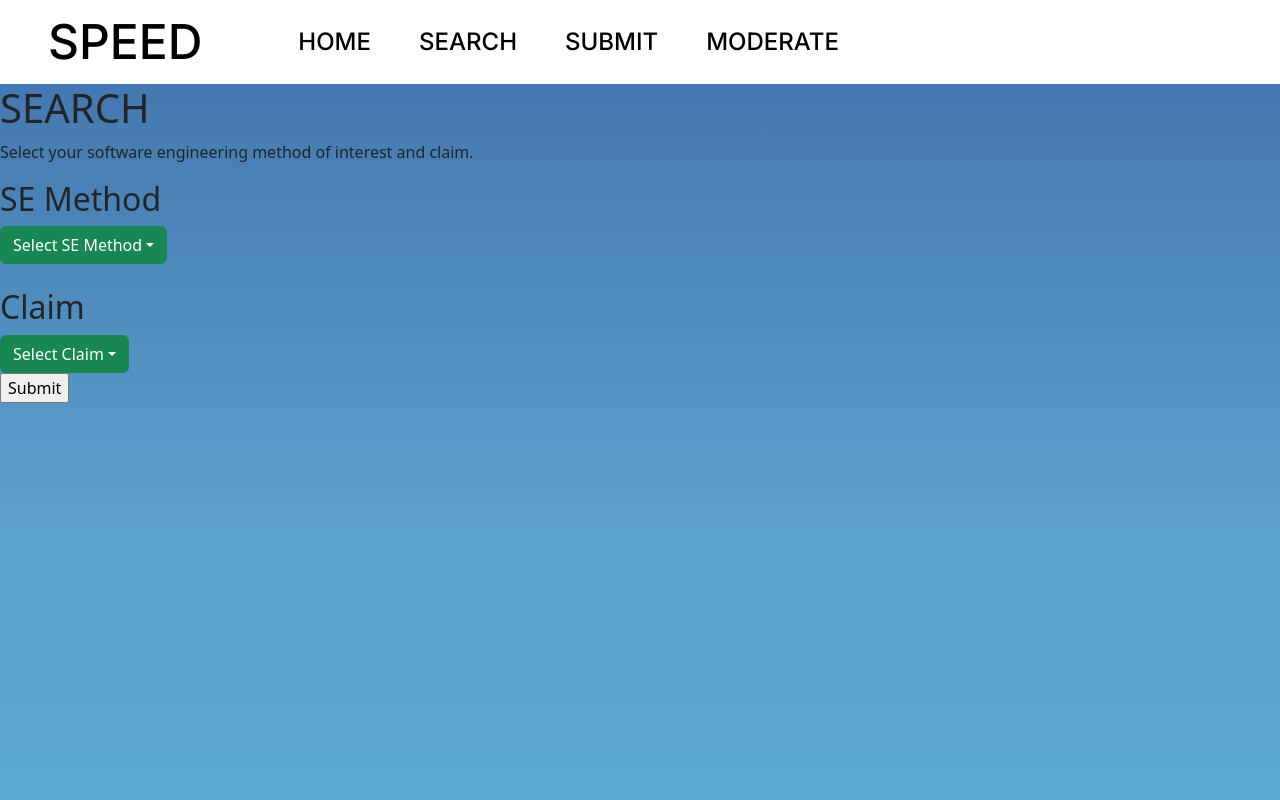
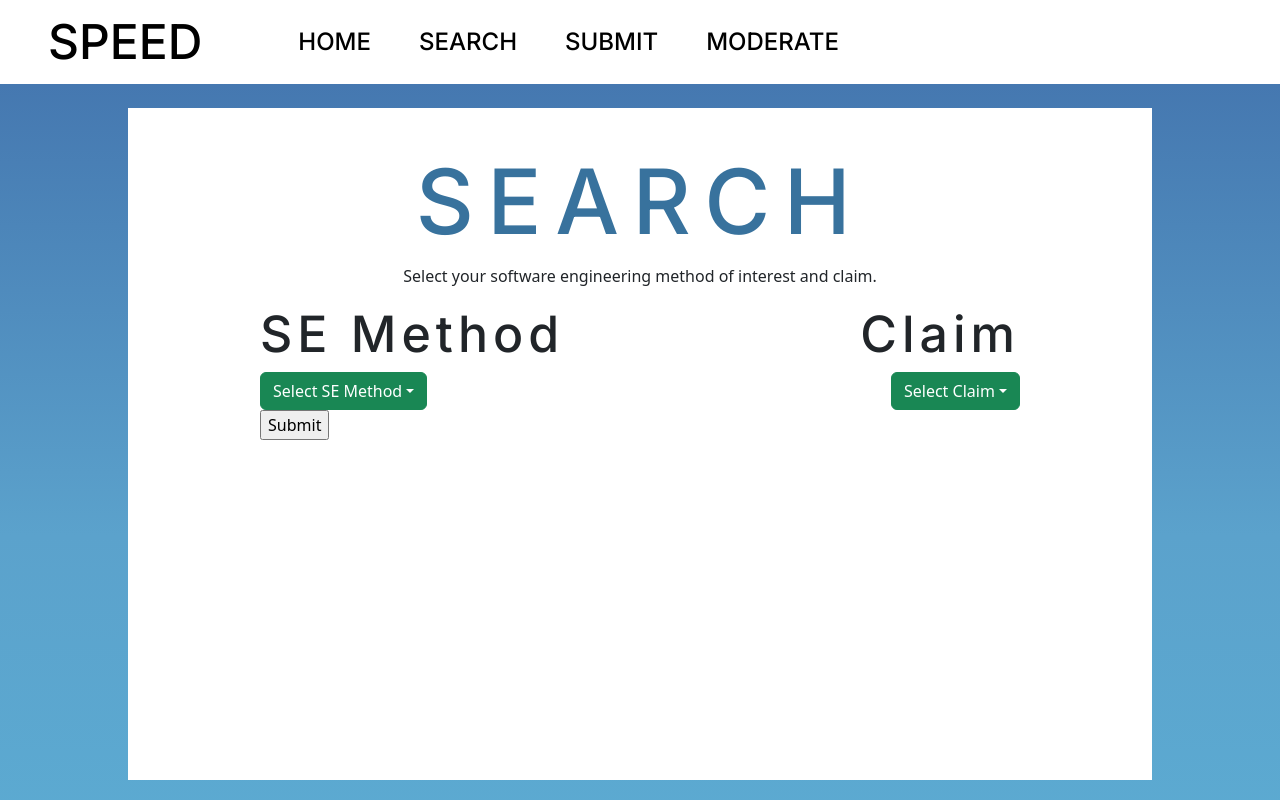
Before and after one commit to CISE-2023/SPEED-App, a Next.js app in the folder frontend/: page /search in a window 1280 px wide. Built offline with nearby package versions, Linux system fonts and the light colour scheme.

Commit message:
style: Started styling the search page
Created a page layout which has all headings styled. Added Inter font family to fonts.

```diff
--- a/frontend/src/app/search/page.tsx
+++ b/frontend/src/app/search/page.tsx
@@ -1,48 +1,67 @@
 "use client";
 
 import { useState } from "react";
-import Dropdown from 'react-bootstrap/Dropdown';
+import Dropdown from "react-bootstrap/Dropdown";
+import style from "../styles/Search.module.css";
 
 export default function SearchPage() {
   const [seSelection, setSESelection] = useState("");
   const [claimSelection, setClaimSelection] = useState("");
 
   return (
-        <div>
-            <h1>SEARCH</h1>
+    <div className="page">
+      <div className={style.pageContents}>
+        <h1 className="heading">SEARCH</h1>
         <p>Select your software engineering method of interest and claim.</p>
 
         <form>
           {/*SE Method dropdown*/}
-            <h2>SE Method</h2>
-            <Dropdown>
+          <div className={style.titleContainer}>
+            <h2 className={style.subheading}>SE Method</h2>
+            <h2 className={style.subheading}>Claim</h2>
+          </div>
+          <div className={style.dropdownContainer}>
+            <Dropdown id={style.dropdown}>
               <Dropdown.Toggle variant="success" id="dropdown-basic">
-                    { seSelection ? seSelection : "Select SE Method"}
+                {seSelection ? seSelection : "Select SE Method"}
               </Dropdown.Toggle>
 
               <Dropdown.Menu>
-                    <Dropdown.Item onClick={() => setSESelection("SE Practice 1")}>SE Practice 1</Dropdown.Item>
-                    <Dropdown.Item onClick={() => setSESelection("SE Practice 2")}>SE Practice 2</Dropdown.Item>
-                    <Dropdown.Item onClick={() => setSESelection("SE Practice 3")}>SE Practice 3</Dropdown.Item>
+                <Dropdown.Item onClick={() => setSESelection("SE Practice 1")}>
+                  SE Practice 1
+                </Dropdown.Item>
+                <Dropdown.Item onClick={() => setSESelection("SE Practice 2")}>
+                  SE Practice 2
+                </Dropdown.Item>
+                <Dropdown.Item onClick={() => setSESelection("SE Practice 3")}>
+                  SE Practice 3
+                </Dropdown.Item>
               </Dropdown.Menu>
             </Dropdown>
-            <br />
             {/*Claim dropdown*/}
-            <h2>Claim</h2>
+
             <Dropdown>
               <Dropdown.Toggle variant="success" id="dropdown-basic">
-                    { claimSelection ? claimSelection : "Select Claim"}
+                {claimSelection ? claimSelection : "Select Claim"}
               </Dropdown.Toggle>
 
               <Dropdown.Menu>
-                    <Dropdown.Item onClick={() => setClaimSelection("Claim 1")}>Claim 1</Dropdown.Item>
-                    <Dropdown.Item onClick={() => setClaimSelection("Claim 2")}>Claim 2</Dropdown.Item>
-                    <Dropdown.Item onClick={() => setClaimSelection("Claim 3")}>Claim 3</Dropdown.Item>
+                <Dropdown.Item onClick={() => setClaimSelection("Claim 1")}>
+                  Claim 1
+                </Dropdown.Item>
+                <Dropdown.Item onClick={() => setClaimSelection("Claim 2")}>
+                  Claim 2
+                </Dropdown.Item>
+                <Dropdown.Item onClick={() => setClaimSelection("Claim 3")}>
+                  Claim 3
+                </Dropdown.Item>
               </Dropdown.Menu>
             </Dropdown>
+          </div>
+          <br />
           <input type="submit" />
         </form>
       </div>
-
+    </div>
   );
 }
--- a/frontend/src/app/styles/Home.module.css
+++ b/frontend/src/app/styles/Home.module.css
@@ -1,14 +1,20 @@
 .heading{
+    font-family: 'Inter';
+    font-style: normal;
     font-size: 100px;
     color: white;
 }
 
 .subheading{
+    font-family: 'Inter';
+    font-style: normal;
     font-size: 50px;
     color:white;
 }
 
 .text {
+    font-family: 'Inter';
+    font-style: normal;
     font-size: 30px;
     color: white;
 }
--- /dev/null
+++ b/frontend/src/app/styles/Search.module.css
@@ -0,0 +1,29 @@
+.pageContents {
+    display: flex;
+    width: 100%;
+    height: 50vh;
+    flex-direction: column;
+    align-items: center;
+}
+
+.subheading{
+    font-size: 50px;
+    letter-spacing: 0.1em;
+    font-family: 'Inter';
+    font-style: normal;
+}
+
+.titleContainer{
+    display: inline-flex;
+    width: 100%;
+    align-items: center;
+    justify-content: space-between;
+}
+
+.dropdownContainer{
+    display: inline-flex;
+    width: 100%;
+    justify-content: center;
+    align-items: center;
+    justify-content: space-between;
+}
--- a/frontend/src/app/styles/globals.scss
+++ b/frontend/src/app/styles/globals.scss
@@ -8,6 +8,28 @@
     background-image: url('./images/background.svg');
     min-width: 100vw;
     min-height: 100vh;
+}
+
+.page {
+    margin-top: 2.5vh;
+    width: 80vw;
+    height: 84vh;
+    margin-top: 10vh;
+    margin: 3vh auto;
+    background-color: white;
+    display: flex;
+    justify-content: center;
+    align-items: flex-start;
+}
+
+.heading {
+    font-family: 'Inter';
+    font-style: normal;
+    font-size: 90px;
+    margin-top: 5vh;
+    color: #38729D;
+    letter-spacing: 0.15em;
+
 }
 
 .form {
```
Lines whose indentation alone changed are shown as unchanged.
